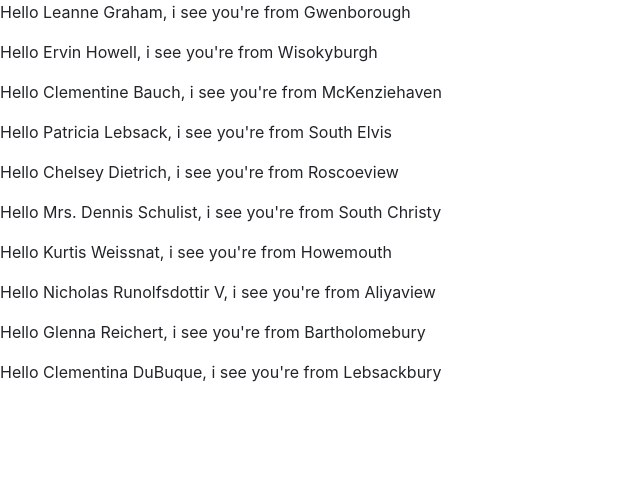
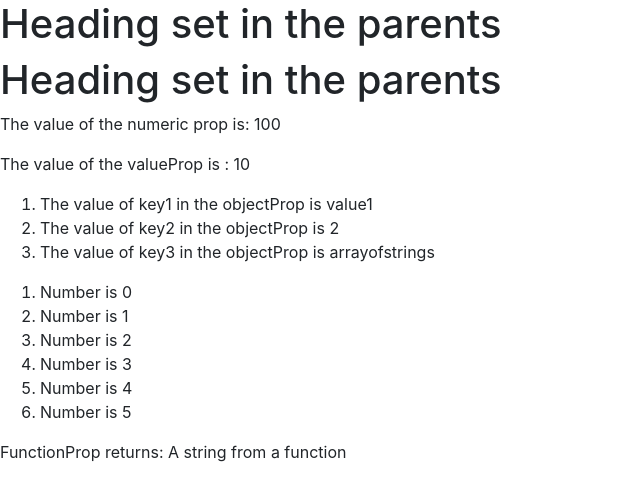
Before and after one commit to savannahvaith/CNE20SEPT-React, a React (Create React App) app in the folder cne_demos/: page / in a window 1280 px wide. Shown: the top 500 px of the page, without its empty margins (0-640 px from the left). Built offline with nearby package versions, Linux system fonts and the light colour scheme.

Commit message:
Default Props and Prop Types

```diff
--- a/cne_demos/src/App.js
+++ b/cne_demos/src/App.js
@@ -3,6 +3,7 @@ import './Resources/CSS/Todo.css'
 import 'bootstrap/dist/css/bootstrap.min.css';
 import ContactEnd from './Components/03-props/Walkthrough/04-End-Contact';
 import User from './Components/03-props/static-data/User';
+import PropParent from './Components/03-props/PropTypes/Prop-Parent';
 
 
 
@@ -10,7 +11,8 @@ function App() {
   return (
     <div className="App">
       {/* <ContactEnd/> */}
-      <User/>
+      {/* <User/> */}
+      <PropParent/>
     </div>
   );
 }
--- /dev/null
+++ b/cne_demos/src/Components/03-props/PropTypes/Prop-Child.jsx
@@ -0,0 +1,51 @@
+import React from 'react';
+import PropTypes from 'prop-types';
+
+const PropChild = (props) => {
+
+    console.log(props);
+    const { valueProp, objectProp, arrayProp, functionProp, headerText, numericProp } = props;
+
+    // printing an object
+    const objectPropsDisplay = [];
+    for (let [k, v] of Object.entries(objectProp)) {
+        objectPropsDisplay.push(<li key={k}>The value of {k} in the objectProp is {v}</li>)
+    }
+
+    // loop through the array and create its own list item
+    const number = arrayProp.map(seq => <li key={seq}>Number is {seq}</li>);
+
+    return (
+        <>
+            <h1>{headerText}</h1>
+            <h1>{props.headerText}</h1>
+            <p>The value of the numeric prop is: {numericProp}</p>
+            <p> The value of the valueProp is : {valueProp}</p>
+            <ol>{objectPropsDisplay}</ol>
+            <ol>
+                {number}
+            </ol>
+            <p> FunctionProp returns: {functionProp()}</p>
+        </>
+    );
+}
+
+PropChild.defaultProps = {
+    headerText: `This is the default content, if none is supplied`
+}
+
+
+PropChild.propTypes = {
+    numericProp: PropTypes.number,
+    functionProp: PropTypes.func,
+    valueProp: PropTypes.number,
+    arrayProp: PropTypes.array,
+    headerText: PropTypes.string.isRequired,
+    objectProp: PropTypes.shape({
+        key1: PropTypes.string,
+        key2: PropTypes.number,
+        key3: PropTypes.array
+    })
+}
+
+export default PropChild;
--- /dev/null
+++ b/cne_demos/src/Components/03-props/PropTypes/Prop-Parent.jsx
@@ -0,0 +1,34 @@
+import React from 'react';
+import PropChild from './Prop-Child';
+const PropParent = () => {
+
+
+    // declare JS variables here (outside of the return)
+    const someValue = 10;
+    // unstructured, and dont follow a type
+    const someDataObject = {
+        key1: `value1`,
+        key2: 2,
+        key3: [`array`,`of`,`strings`]
+    };
+
+    const someDataArray = [0,1,2,3,4,5];
+
+    const someFunction = () => (`A string from a function`);
+
+    // what you want to see on the screen
+    return(
+        <>
+            <PropChild
+                valueProp={someValue}
+                objectProp={someDataObject}
+                arrayProp={someDataArray}
+                functionProp={someFunction}
+                headerText="Heading set in the parents"
+                numericProp={100}
+            />
+        </>
+    );
+
+}
+export default PropParent;
```
Also changed, not shown: 1 other file (tests, documents, lock files or other folders).
